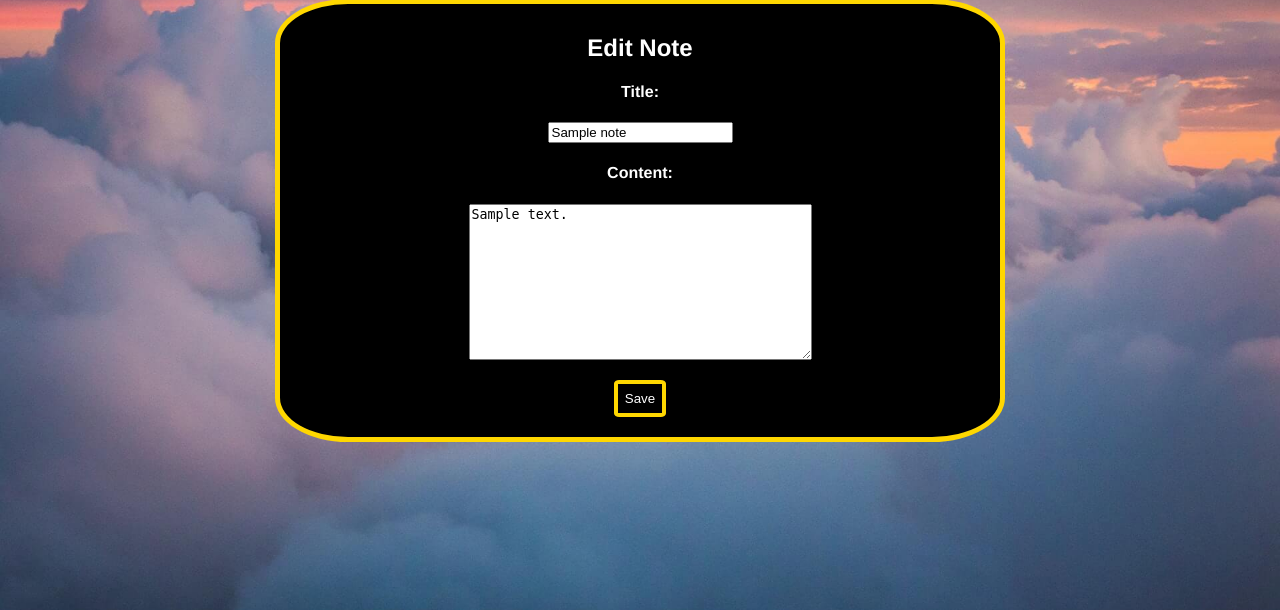
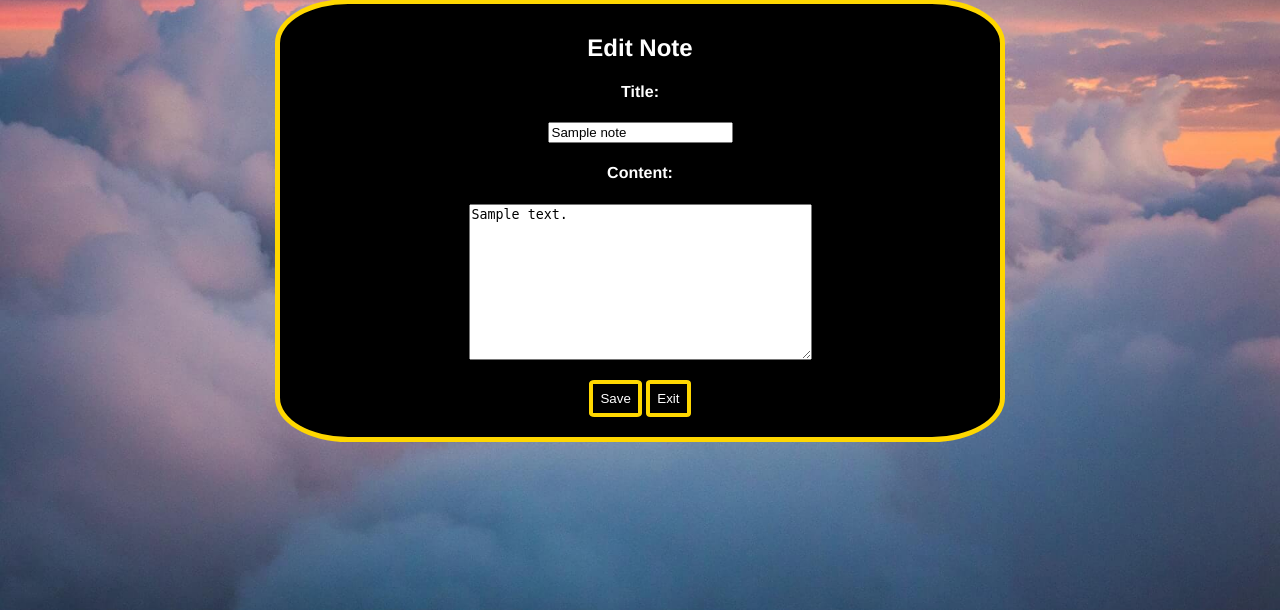
Before and after one commit to mejkej/cloudbook, a Django app: page /edit/1 in a window 1280 px wide. Shown: the part 167-777 px from the top of the page. Run offline with Django 3.2, Linux system fonts and the light colour scheme; a user stored in the database is signed in; tables that the repository leaves empty hold one stand-in row (values such as "Sample post").

Commit message:
added exit btn for edit.html to

```diff
--- a/static/js/script.js
+++ b/static/js/script.js
@@ -1,8 +1,16 @@
-const closeFormBtn = document.getElementById('closenewnote');
+const exitNewFormBtn = document.getElementById('exitnewnote');
+const exitEditFormBtn = document.getElementById('exiteditnote');
 
-closeFormBtn.addEventListener('click', (exit) => {
+exitNewFormBtn.addEventListener('click', (exit) => {
     const confirmExit = window.confirm("There are unsaved changes are you sure you want to exit?");
     if (confirmExit == true) {
         window.location.href = '/';
     }
  });
+
+ exitEditFormBtn.addEventListener('click', (exit) => {
+    const confirmExit = window.confirm("There might be unsaved changes, are you sure you want to exit?");
+    if (confirmExit == true) {
+        window.location.href = '/';
+    }
+ });
--- a/templates/edit.html
+++ b/templates/edit.html
@@ -1,4 +1,5 @@
 {% extends "base.html" %}
+
 {% block content %}
 <div class="maindiv">
     <form method="POST" class="form">
@@ -9,6 +10,7 @@
         <p>{{ field }}</p>
         {% endfor %}
         <button type="submit">Save</button>
+        <button type="button" id="exiteditnote">Exit</button>
     </form>
 </div>
 {% endblock %}
--- a/templates/note.html
+++ b/templates/note.html
@@ -11,7 +11,7 @@
         <p> {{ field }} </p>
         {% endfor %}
         <button type="submit">Save</button>
-        <button type="button" id="closenewnote">Exit</button>
+        <button type="button" id="exitnewnote">Exit</button>
     </form>
 </div>
 {% endblock %}
```
Also changed, not shown: templates/read.html (+6 -6 lines).
